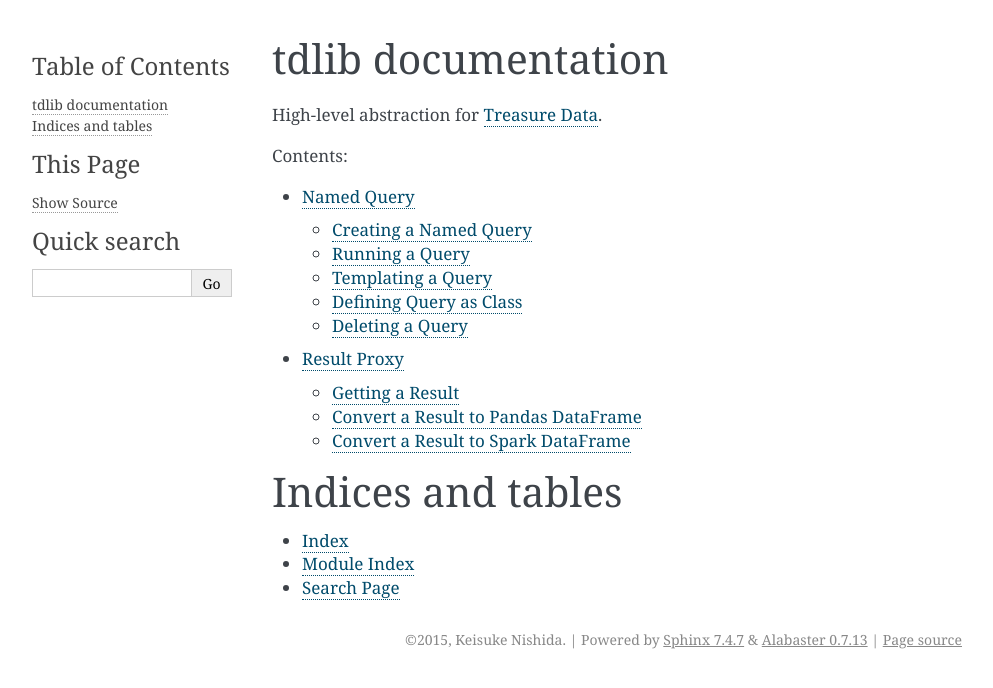
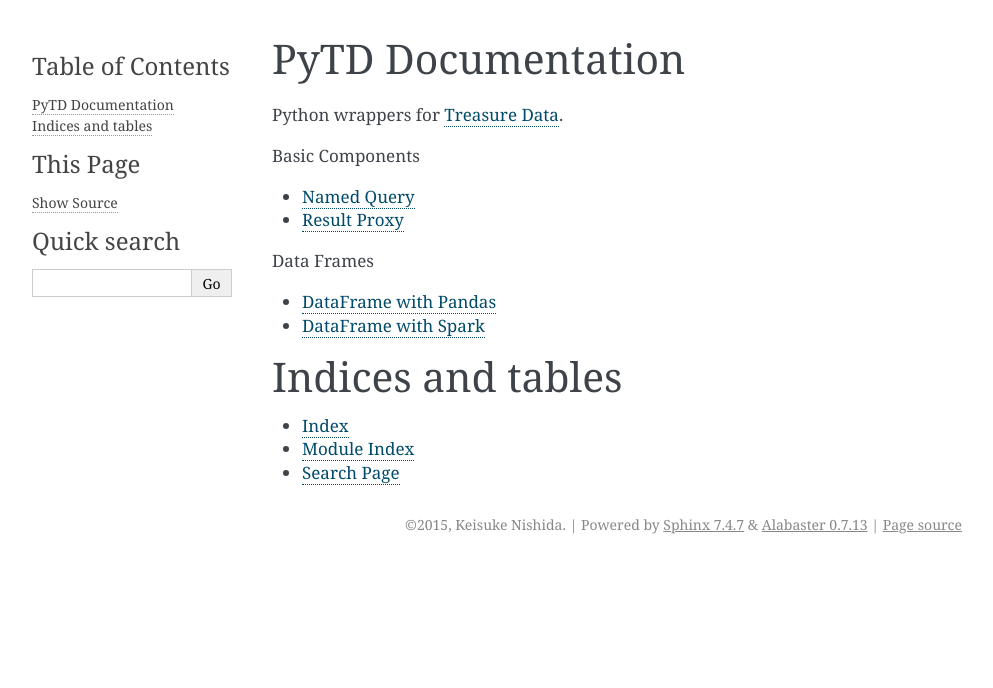
Before and after one commit to treasure-data/pytd-legacy, a Sphinx documentation site: the page built from docs/index.rst, in a window 1280 px wide. Shown: the top 688 px of the page, without its empty margins (148-1141 px from the left). Built offline with Sphinx 7.4.7, drawn with Linux system fonts in a browser that asks for light colours.

Commit message:
Rename tdlib to pytd.  Split pandas and spark into separate files

```diff
--- a/docs/conf.py
+++ b/docs/conf.py
@@ -1,7 +1,7 @@
 #!/usr/bin/env python3
 # -*- coding: utf-8 -*-
 #
-# tdlib documentation build configuration file, created by
+# pytd documentation build configuration file, created by
 # sphinx-quickstart on Sun Oct 18 17:28:11 2015.
 #
 # This file is execfile()d with the current directory set to its
@@ -47,7 +47,7 @@
 master_doc = 'index'
 
 # General information about the project.
-project = 'tdlib'
+project = 'pytd'
 copyright = '2015, Keisuke Nishida'
 author = 'Keisuke Nishida'
 
@@ -201,7 +201,7 @@
 #html_search_scorer = 'scorer.js'
 
 # Output file base name for HTML help builder.
-htmlhelp_basename = 'tdlibdoc'
+htmlhelp_basename = 'pytddoc'
 
 # -- Options for LaTeX output ---------------------------------------------
 
@@ -223,7 +223,7 @@
 # (source start file, target name, title,
 #  author, documentclass [howto, manual, or own class]).
 latex_documents = [
-  (master_doc, 'tdlib.tex', 'tdlib Documentation',
+  (master_doc, 'pytd.tex', 'PyTD Documentation',
    'Keisuke Nishida', 'manual'),
 ]
 
@@ -253,7 +253,7 @@
 # One entry per manual page. List of tuples
 # (source start file, name, description, authors, manual section).
 man_pages = [
-    (master_doc, 'tdlib', 'tdlib Documentation',
+    (master_doc, 'pytd', 'PyTD Documentation',
      [author], 1)
 ]
 
@@ -267,8 +267,8 @@
 # (source start file, target name, title, author,
 #  dir menu entry, description, category)
 texinfo_documents = [
-  (master_doc, 'tdlib', 'tdlib Documentation',
-   author, 'tdlib', 'One line description of project.',
+  (master_doc, 'pytd', 'PyTD Documentation',
+   author, 'pytd', 'One line description of project.',
    'Miscellaneous'),
 ]
 
--- a/docs/index.rst
+++ b/docs/index.rst
@@ -3,18 +3,24 @@
    You can adapt this file completely to your liking, but it should at least
    contain the root `toctree` directive.
 
-tdlib documentation
+PyTD Documentation
 ===================
 
-High-level abstraction for `Treasure Data <http://www.treasuredta.com/>`_.
-
-Contents:
+Python wrappers for `Treasure Data <http://www.treasuredta.com/>`_.
 
 .. toctree::
-   :maxdepth: 2
+   :caption: Basic Components
+   :maxdepth: 1
 
    namedquery
    result_proxy
+
+.. toctree::
+   :caption: Data Frames
+   :maxdepth: 1
+
+   pandas
+   spark
 
 Indices and tables
 ==================
--- /dev/null
+++ b/docs/pandas.rst
@@ -0,0 +1,21 @@
+=====================
+DataFrame with Pandas
+=====================
+
+Creating DataFrame from Query Result
+====================================
+
+::
+
+  import pytd
+  import pandas as pd
+
+  tdc = pytd.Context(__name__)
+
+  # Run query
+  query = "select * from www_access"
+  result = pytd.Query(tdc, database='sample_datasets', query=query).run()
+
+  # Convert to DataFrame
+  columns = [c[0] for c in result.description]
+  df = pd.DataFrame(iter(result), columns=columns)
--- a/docs/result_proxy.rst
+++ b/docs/result_proxy.rst
@@ -31,53 +31,3 @@
   # Iterate over result rows
   for row in result:
       print(row)
-
-Convert a Result to Pandas DataFrame
-====================================
-
-::
-
-  import pandas as pd
-
-  ctx = Context()
-
-  # Run a query
-  result = NamedQuery(ctx, 'access_count').run()
-
-  # Convert to DataFrame
-  columns = [c[0] for c in result.description]
-  df = pd.DataFrame(iter(result), columns=columns)
-
-Convert a Result to Spark DataFrame
-===================================
-
-::
-
-  from pyspark.sql.types import LongType
-  from pyspark.sql.types import StringType
-  from pyspark.sql.types import StructType
-  from pyspark.sql.types import StructField
-
-  ctx = Context()
-
-  # Run a query
-  result = NamedQuery(ctx, 'access_count').run()
-
-  # Download the result
-  rdd = sc.parallelize([result.job_id])
-  rdd = rdd.flatMap(lambda job_id: iter(ResultProxy(ctx, job_id)))
-
-  # IMPORTANT! Cache the result to avoid multiple downloads
-  rdd.persist(pyspark.StorageLevel.DISK_ONLY)
-
-  # Build schema
-  def get_field(column):
-      TYPE_MAP = {
-          'bigint': LongType(),
-          'varchar': StringType(),
-      }
-      return StructField(column[0], TYPE_MAP[column[1]], True)
-  schema = StructType([get_field(c) for c in result.description])
-
-  # Convert to DataFrame
-  df = rdd.toDF(schema=schema)
--- /dev/null
+++ b/docs/spark.rst
@@ -0,0 +1,39 @@
+====================
+DataFrame with Spark
+====================
+
+Creating DataFrame from Query Result
+====================================
+
+::
+
+  import pytd
+  from pyspark.sql.types import LongType
+  from pyspark.sql.types import StringType
+  from pyspark.sql.types import StructType
+  from pyspark.sql.types import StructField
+
+  tdc = pytd.Context(__name__)
+
+  # Run query
+  query = "select * from www_access"
+  result = pytd.Query(tdc, database='sample_datasets', query=query).run()
+
+  # Download the result
+  rdd = sc.parallelize([result.job_id])
+  rdd = rdd.flatMap(lambda job_id: iter(pytd.ResultProxy(tdc, job_id)))
+
+  # IMPORTANT! Cache the result to avoid multiple downloads
+  rdd.persist(pyspark.StorageLevel.DISK_ONLY)
+
+  # Build schema
+  def get_field(column):
+      TYPE_MAP = {
+          'bigint': LongType(),
+          'varchar': StringType(),
+      }
+      return StructField(column[0], TYPE_MAP[column[1]], True)
+  schema = StructType([get_field(c) for c in result.description])
+
+  # Convert to DataFrame
+  df = rdd.toDF(schema=schema)
```
